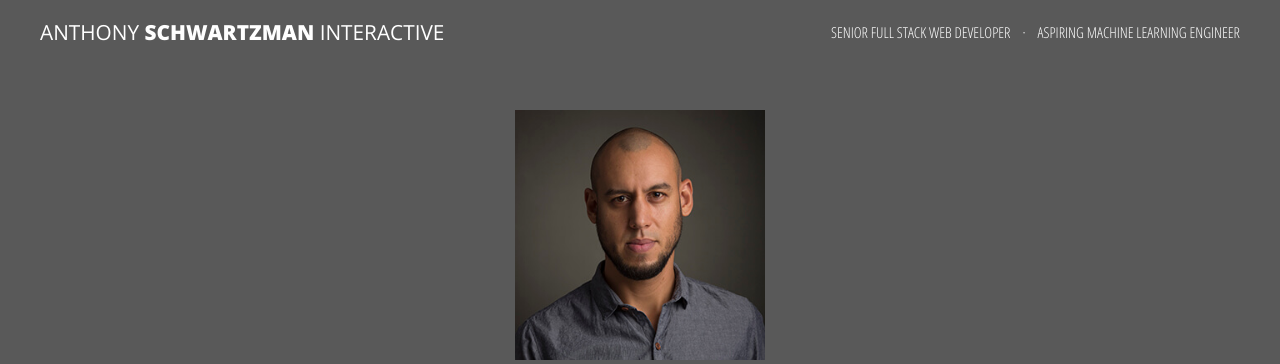
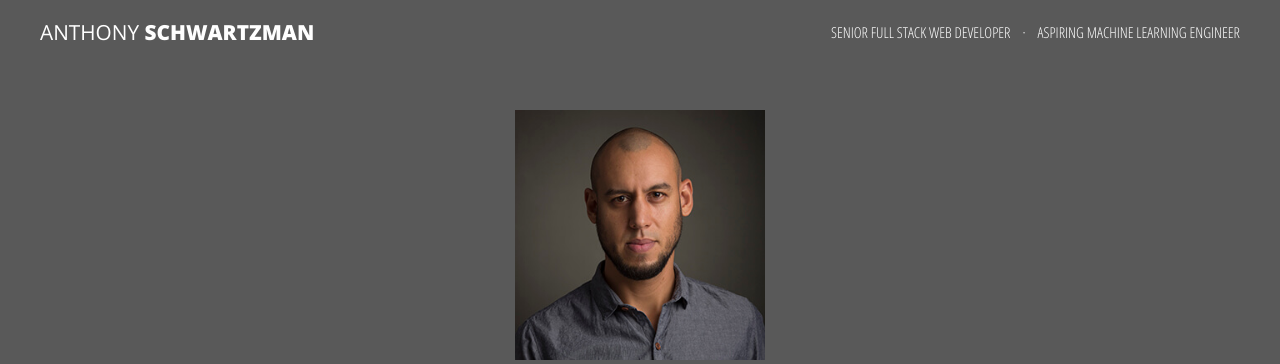
Before and after one commit to schwartzman/technologist, a Flask app: page / in a window 1280 px wide. Shown: the top 364 px of the page. Run offline with Flask 2, Linux system fonts and the light colour scheme; style sheets or scripts are compiled from the project's sources.

Commit message:
Content changes

```diff
--- a/static/scss/_breakpoints.scss
+++ b/static/scss/_breakpoints.scss
@@ -1,4 +1,15 @@
 @media only screen and (min-width: 600px) {
+    .head {
+        .title {
+            line-height: 1;
+            .oomph {
+                display: inline;
+            }
+        }
+        .tag {
+            margin-top: 0.5rem;
+        }
+    }
     .foot {
         display: flex;
         justify-content: space-between;
@@ -16,17 +27,8 @@
 
 @media only screen and (min-width: 760px) {
     .head {
-        .title,
         .tag {
             line-height: 1;
-        }
-        .title {
-            .oomph {
-                display: inline;
-            }
-        }
-        .tag {
-            margin-top: 0.5rem;
         }
         .breaker,
         .sep {
--- a/templates/base.j2
+++ b/templates/base.j2
@@ -14,7 +14,7 @@
     <meta charset="utf-8">
     <meta name="description" content="Superlative web development. Anything is possible.">
     <meta name="viewport" content="width=device-width, initial-scale=1">
-    <title>Anthony SCHWARTZMAN Interactive</title>
+    <title>Anthony SCHWARTZMAN</title>
     <link rel="icon" type="image/x-icon" href="/static/img/favicon.ico?v=2">
     <link rel="stylesheet" href="https://maxcdn.bootstrapcdn.com/font-awesome/4.7.0/css/font-awesome.min.css">
     <link href="https://fonts.googleapis.com/css?family=Open+Sans:300,400,800|Open+Sans+Condensed:300|Source+Code+Pro:400" rel="stylesheet">
@@ -23,7 +23,7 @@
 
 <body>
     <div class="head">
-        <div class="title"><a href="/">Anthony <span class="oomph">SCHWARTZMAN</span> Interactive</a></div>
+        <div class="title"><a href="/">Anthony <span class="oomph">SCHWARTZMAN</span></a></div>
         <div class="tag"><span class="breaker">Senior Full Stack Web Developer<span class="sep">&middot;</span></span>Aspiring Machine Learning Engineer</div>
     </div>
     {% set wrap = 'wrap' if g.curr != 'sites' %}
```
Also changed, not shown: db.sqlite, static/img/full/asi.png (deleted), static/img/full/technologist.png (added), static/img/thumb/asi.png (deleted), static/img/thumb/technologist.png (added).
